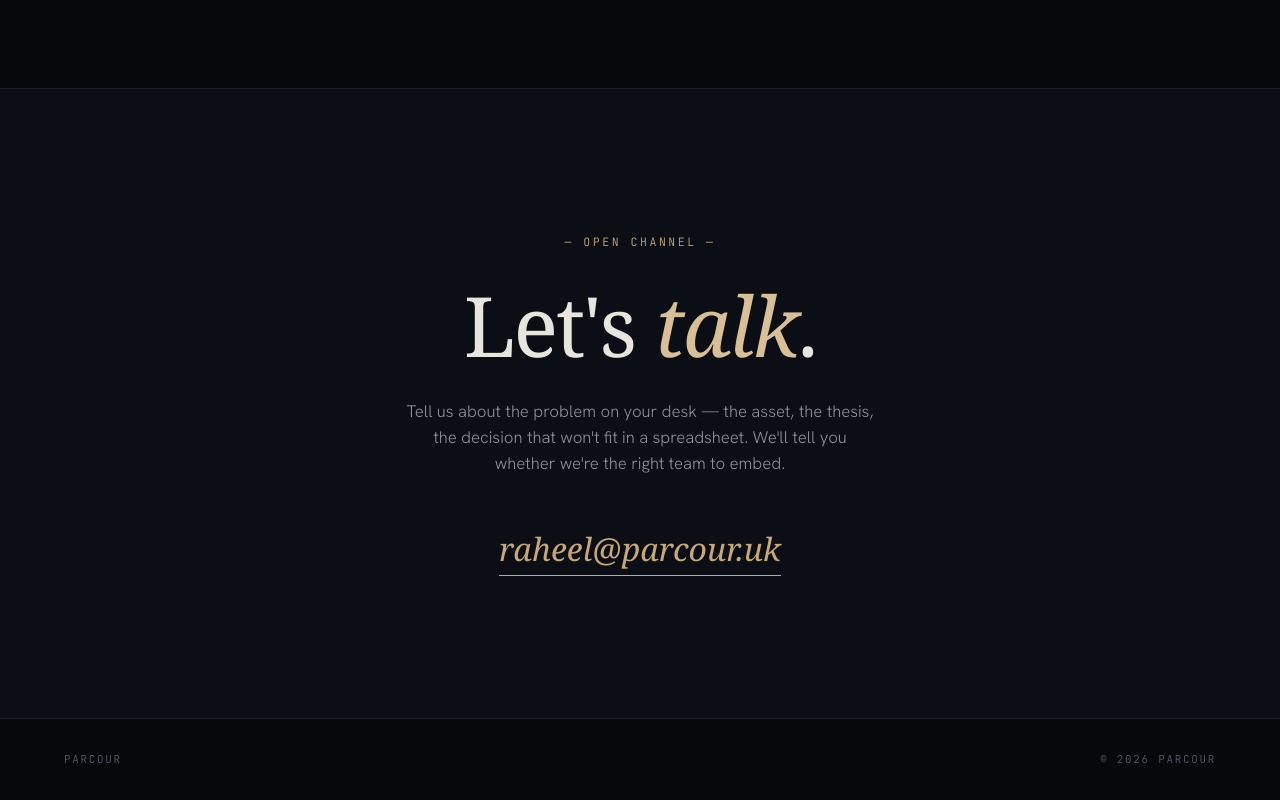
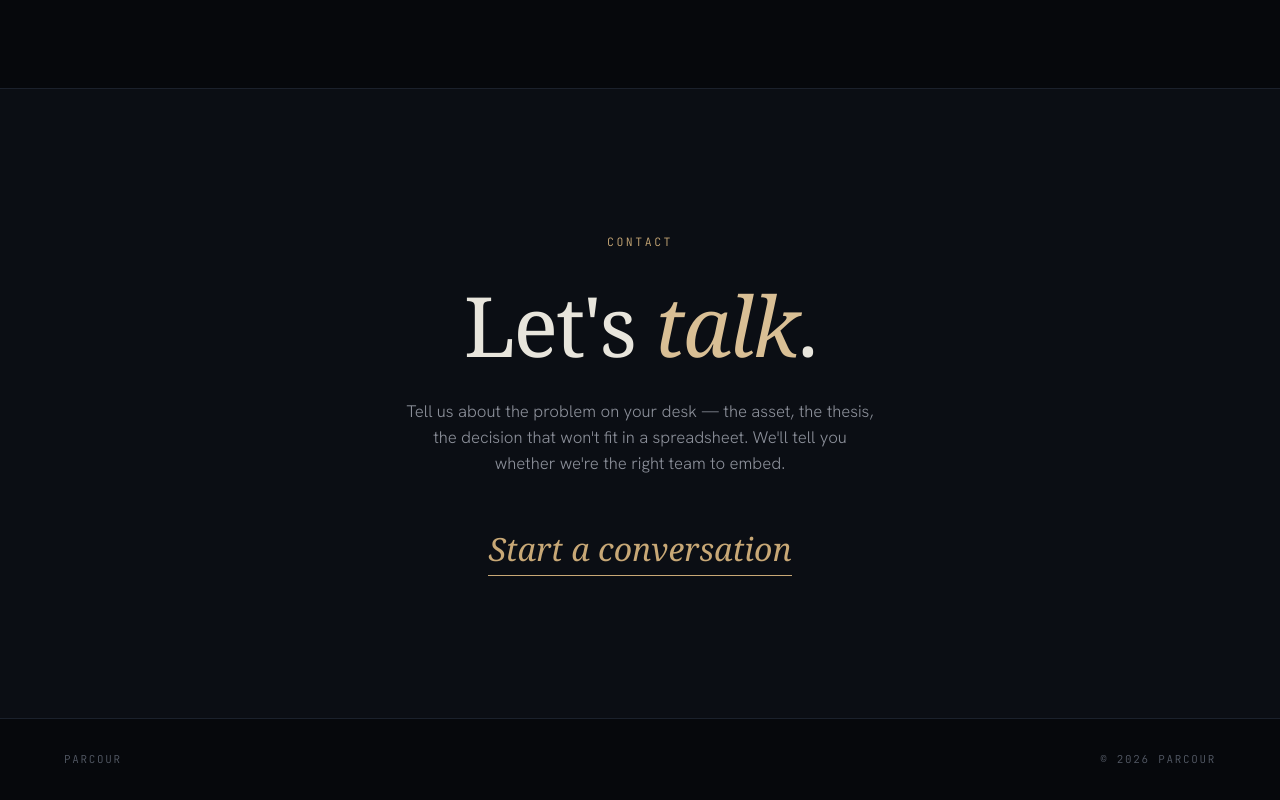
Before and after one commit to Ringo-1123/Parcour-site, a plain HTML site: page index.html in a window 1280 px wide. Shown: the part 4770-5570 px from the top of the page. Drawn offline with Linux system fonts and the light colour scheme.

Commit message:
Contact: relabel section, hide email behind mailto link

```diff
--- a/index.html
+++ b/index.html
@@ -761,10 +761,10 @@ footer {
 </section>
 
 <section class="contact reveal" id="contact">
-  <div class="contact-label">— Open channel —</div>
+  <div class="contact-label">Contact</div>
   <h2>Let's <em>talk</em>.</h2>
   <p>Tell us about the problem on your desk &mdash; the asset, the thesis, the decision that won't fit in a spreadsheet. We'll tell you whether we're the right team to embed.</p>
-  <a href="mailto:raheel@parcour.uk" class="contact-email">raheel@parcour.uk</a>
+  <a href="mailto:raheel@parcour.uk" class="contact-email">Start a conversation</a>
 </section>
 
 <footer>
```
